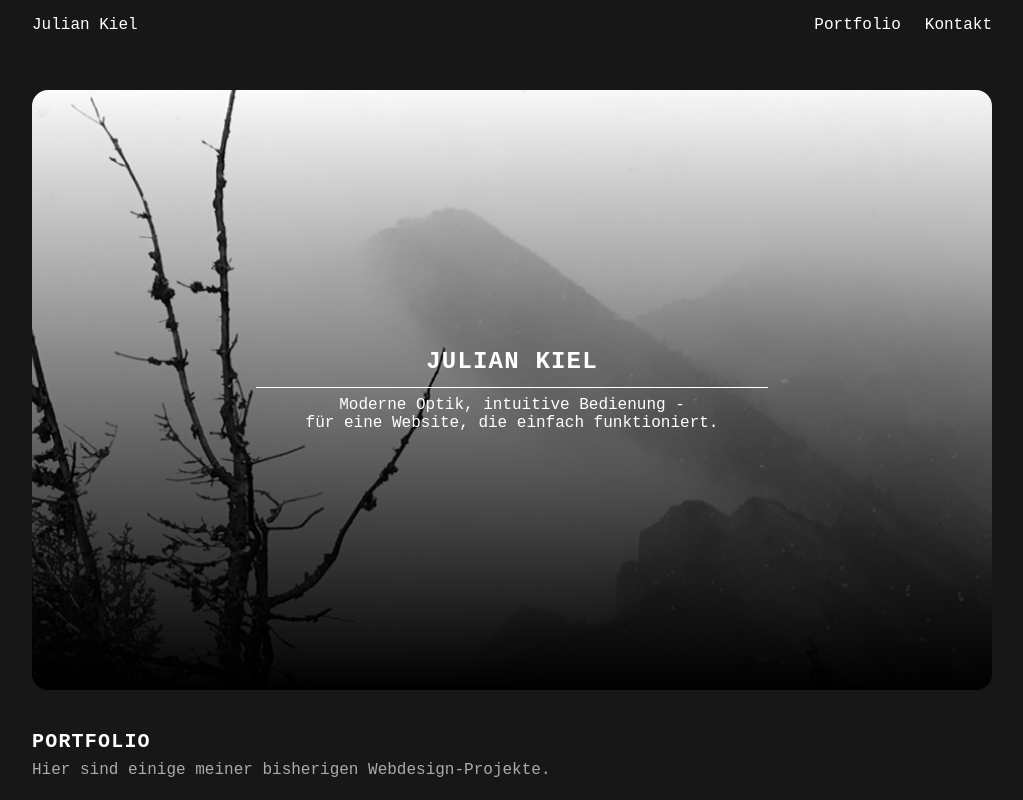
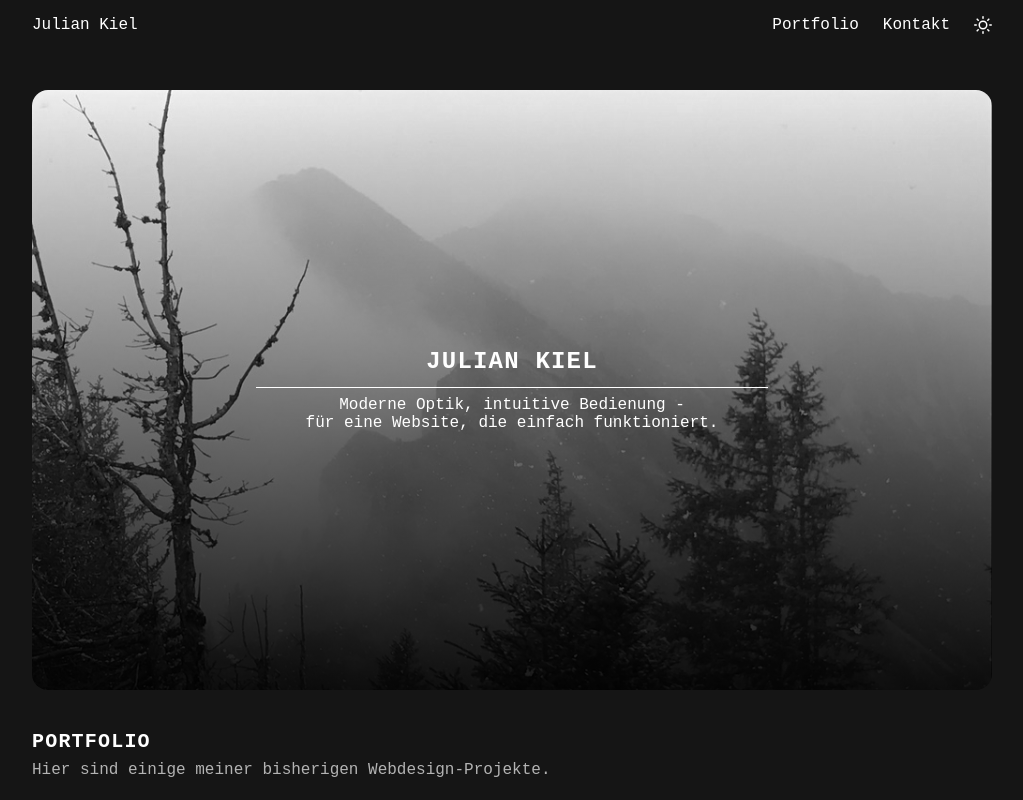
Before and after one commit to KielJulian/Portfolio, a Nuxt app: page / in a window 1280 px wide. Shown: the top 800 px of the page, without its empty margins (128-1151 px from the left). Built offline with nearby package versions, Linux system fonts and the light colour scheme; a web font is replaced by a local one.

Commit message:
Install Colormode and change var

```diff
--- a/assets/index.css
+++ b/assets/index.css
@@ -1,13 +1,46 @@
 :root {
-    --white: white;
-    --background: #171717;
-    --link: #6b6b6b;
-    --line: #2b2b2b;
-    --blockquote: #aaaaaa;
-    --link-hover: var(--white);
-    --topcardwhite: #D0D0D0;
+    --gray-0: #FFFFFF;
+    --gray-1: #D9D9D9;
+    --gray-2: #B3B3B3;
+    --gray-3: #8F8F8F;
+    --gray-4: #6B6B6B;
+    --gray-5: #494949;
+    --gray-6: #2A2A2A;
+    --gray-7: #151515;
+    --gray-8: #090909;
+    --gray-9: #030303;
+    --gray-10: #000000;
+
+    --white: var(--gray-0);
+    --rewhite: white;
+    --background: var(--gray-7);
+    --link-hover: var(--gray-3);
+    --line: var(--gray-6);
+    --blockquote: var(--gray-2);
+    --link: var(--gray-0);
+}
+
+.light-mode {
+    --gray-0: #000000;
+    --gray-1: #030303;
+    --gray-2: #090909;
+    --gray-3: #151515;
+    --gray-4: #2A2A2A;
+    --gray-5: #494949;
+    --gray-6: #6B6B6B;
+    --gray-7: #8F8F8F;
+    --gray-8: #B3B3B3;
+    --gray-9: #D9D9D9;
+    --gray-10: #FFFFFF;
+
+    --background: var(--gray-10);
+    --link-hover: var(--gray-7);
+
   }
 
+html.light-mode .topcard-content {
+    filter: none;
+}
 @font-face {
     font-family: 'SpaceMono';
     src: url('/fonts/SpaceMono-Regular.woff2') format('woff2');
@@ -52,7 +85,7 @@ h1, h2, h3, h4, h5, h6, hr {
 
 a {
     text-decoration: none;
-    color: inherit;
+    color: var(--white);
     font-size: inherit;
     font-family: inherit;
 }
--- /dev/null
+++ b/components/ButtonComponent.vue
@@ -0,0 +1,26 @@
+<template>
+    <button @click="toggleMode" class="mode-toggle">
+      <SunIcon v-if="colorMode.preference === 'dark'" />
+      <MoonIcon v-else />
+    </button>
+  </template>
+
+  <script setup>
+  import { useColorModeToggle } from '@/composables/useColorModeToggle';
+  import SunIcon from './SunIcon.vue';
+  import MoonIcon from './MoonIcon.vue';
+
+  const { colorMode, toggleMode } = useColorModeToggle();
+  </script>
+
+  <style scoped>
+  .mode-toggle {
+    background: none;
+    border: none;
+    padding: 0;
+    color: var(--white);
+    display: flex;
+    align-items: center;
+    justify-content: center;
+  }
+  </style>
--- a/components/Footer.vue
+++ b/components/Footer.vue
@@ -17,7 +17,7 @@
   <style scoped>
   footer {
     min-height: 8rem;
-    color: var(--link);
+    color: var(--white);
     margin-top: auto;
     display: flex;
     justify-content: center;
--- /dev/null
+++ b/components/MoonIcon.vue
@@ -0,0 +1,16 @@
+<template>
+    <svg xmlns="http://www.w3.org/2000/svg" class="icon moon" width="24" height="24" viewBox="0 0 24 24" fill="none" stroke="currentColor" stroke-width="2" stroke-linecap="round" stroke-linejoin="round">
+      <path d="M21 12.79A9 9 0 1111.21 3 7 7 0 0021 12.79z"></path>
+    </svg>
+  </template>
+
+  <style scoped>
+  .icon {
+    width: 18px;
+    height: 18px;
+  }
+
+  .icon:hover {
+    color: var(--link-hover);
+  }
+  </style>
--- a/components/Navbar.vue
+++ b/components/Navbar.vue
@@ -4,6 +4,7 @@
       <div class="nav-items">
         <a @click="scrollToSection('#portfolio')">Portfolio</a>
         <a @click="scrollToSection('#contact')">Kontakt</a>
+        <ButtonComponent />
       </div>
     </nav>
 </template>
@@ -21,11 +22,14 @@
         gap: 1.5rem;
 }
 a:hover {
-  color: var(--link)
+  color: var(--link-hover);
 }
+
 </style>
 
 <script setup>
+const { toggleMode } = useColorModeToggle();
+
 const scrollToSection = (id) => {
   const section = document.querySelector(id);
   if (section) {
--- a/components/PortfolioItem.vue
+++ b/components/PortfolioItem.vue
@@ -60,7 +60,7 @@ svg {
 }
 
 a:hover .icon {
-  stroke: white;
+  stroke: var(--white)
 }
 
 img {
--- /dev/null
+++ b/components/SunIcon.vue
@@ -0,0 +1,24 @@
+<template>
+    <svg xmlns="http://www.w3.org/2000/svg" class="icon sun" width="24" height="24" viewBox="0 0 24 24" fill="none" stroke="currentColor" stroke-width="2" stroke-linecap="round" stroke-linejoin="round">
+      <circle cx="12" cy="12" r="5"></circle>
+      <line x1="12" y1="1" x2="12" y2="3"></line>
+      <line x1="12" y1="21" x2="12" y2="23"></line>
+      <line x1="4.22" y1="4.22" x2="5.64" y2="5.64"></line>
+      <line x1="18.36" y1="18.36" x2="19.78" y2="19.78"></line>
+      <line x1="1" y1="12" x2="3" y2="12"></line>
+      <line x1="21" y1="12" x2="23" y2="12"></line>
+      <line x1="4.22" y1="19.78" x2="5.64" y2="18.36"></line>
+      <line x1="18.36" y1="5.64" x2="19.78" y2="4.22"></line>
+    </svg>
+  </template>
+
+  <style scoped>
+  .icon {
+    width: 18px;
+    height: 18px;
+  }
+
+  .icon:hover {
+    color: var(--link-hover);
+  }
+  </style>
--- a/components/Topcard.vue
+++ b/components/Topcard.vue
@@ -37,9 +37,11 @@ h2 {
 .topcard-content {
     width: 100%;
     min-height: 600px;
-    background: linear-gradient(to top, rgba(0, 0, 0, 1), rgba(0, 0, 0, 0)), url("/img/topcard.jpg");
+    color: var(--rewhite);
+    background: linear-gradient(to top, rgba(0, 0, 0, 0.898), rgba(0, 0, 0, 0)), url("/img/topcardc.jpg");
+    filter: grayscale(100%);
     background-size: cover;
-    background-position: center center;
+    background-position: top center;
     border-radius: 16px;
     display: flex;
     justify-content: center;
@@ -56,7 +58,7 @@ h2 {
 hr {
     width: 50%;
     border: none;
-    border-top: 1px solid var(--white);
+    border-top: 1px solid var(--rewhite);
 }
 
 @media (max-width: 800px) {
--- /dev/null
+++ b/composables/useColorModeToggle.ts
@@ -0,0 +1,9 @@
+export function useColorModeToggle() {
+  const colorMode = useColorMode();
+
+  const toggleMode = () => {
+    colorMode.preference = colorMode.preference === 'dark' ? 'light' : 'dark';
+  };
+
+  return { colorMode, toggleMode };
+}
--- a/nuxt.config.ts
+++ b/nuxt.config.ts
@@ -13,4 +13,15 @@ export default defineNuxtConfig({
       ],
     },
   },
+  modules: ['@nuxtjs/color-mode'],
+  colorMode: {
+    preference: 'dark',
+    fallback: 'dark',
+    hid: 'nuxt-color-mode-script',
+    componentName: 'ColorScheme',
+    classPrefix: '',
+    classSuffix: '-mode',
+    storage: 'localStorage',
+    storageKey: 'nuxt-color-mode'
+  }
 });
--- a/package.json
+++ b/package.json
@@ -10,6 +10,7 @@
     "postinstall": "nuxt prepare"
   },
   "dependencies": {
+    "@nuxtjs/color-mode": "^3.5.2",
     "nuxt": "^3.15.4",
     "vue": "latest",
     "vue-router": "latest"
```
Also changed, not shown: public/img/topcardc.jpg (added), 1 other file (tests, documents, lock files or other folders).
